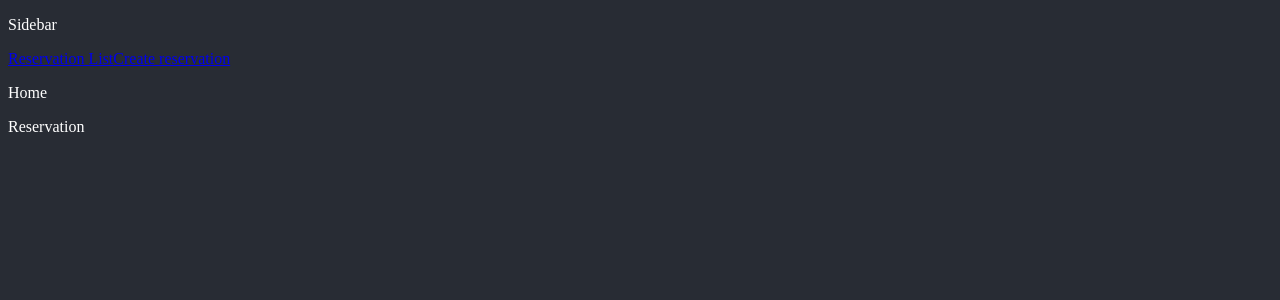
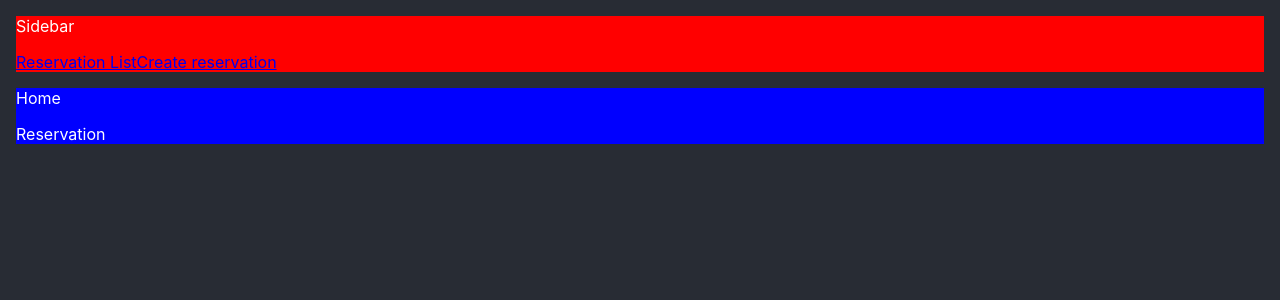
Before and after one commit to johanmeci/gym-reservation, a React (Vite) app: page / in a window 1280 px wide. Shown: the top 300 px of the page. Built offline with nearby package versions, Linux system fonts and the light colour scheme.

Commit message:
Update layout

```diff
--- a/index.html
+++ b/index.html
@@ -6,8 +6,7 @@
     <meta name="viewport" content="width=device-width, initial-scale=1.0" />
     <title>Gym Calendar App</title>
   </head>
-  <body>
-    <div id="root"></div>
+  <body id="root">
     <script type="module" src="/src/main.jsx"></script>
   </body>
 </html>
--- a/package.json
+++ b/package.json
@@ -10,7 +10,8 @@
   "dependencies": {
     "react": "^18.0.0",
     "react-dom": "^18.0.0",
-    "react-router-dom": "^6.3.0"
+    "react-router-dom": "^6.3.0",
+    "styled-components": "^5.3.5"
   },
   "devDependencies": {
     "@types/react": "^18.0.0",
--- a/src/App.css
+++ b/src/App.css
@@ -1,47 +1,11 @@
 body {
   background-color: #282c34;
   color: white;
+  padding: 0;
+  margin: 0;
+  font-family: -apple-system, BlinkMacSystemFont, 'Segoe UI', 'Roboto', 'Oxygen',
+    'Ubuntu', 'Cantarell', 'Fira Sans', 'Droid Sans', 'Helvetica Neue',
+    sans-serif;
+  -webkit-font-smoothing: antialiased;
+  -moz-osx-font-smoothing: grayscale;
 }
-
-.App {
-  text-align: center;
-}
-
-.App-logo {
-  height: 40vmin;
-  pointer-events: none;
-}
-
-@media (prefers-reduced-motion: no-preference) {
-  .App-logo {
-    animation: App-logo-spin infinite 20s linear;
-  }
-}
-
-.App-header {
-  background-color: #282c34;
-  min-height: 100vh;
-  display: flex;
-  flex-direction: column;
-  align-items: center;
-  justify-content: center;
-  font-size: calc(10px + 2vmin);
-  color: white;
-}
-
-.App-link {
-  color: #61dafb;
-}
-
-@keyframes App-logo-spin {
-  from {
-    transform: rotate(0deg);
-  }
-  to {
-    transform: rotate(360deg);
-  }
-}
-
-button {
-  font-size: calc(10px + 2vmin);
-}
--- a/src/App.jsx
+++ b/src/App.jsx
@@ -1,22 +1,24 @@
-import Sidebar from "./components/Sidebar";
 import Home from "./pages/Home";
-import CreateReservation from "./pages/CreateReservation";
+import CreateReservation from "./pages/create/CreateReservation";
 import Error404 from "./pages/Error404";
 import './App.css';
+
+import Sidebar from "./components/Sidebar";
+import { MainContainer } from "./styles/LayoutStyles";
 
 import { Routes, Route } from "react-router-dom";
 
 function App() {
 
   return (
-    <>
+    <MainContainer>
       <Sidebar />
       <Routes>
         <Route path="/" element={<Home />} />
         <Route path="/create" element={<CreateReservation />} />
         <Route path="/*" element={<Error404 />} />
       </Routes>
-    </>
+    </MainContainer>
   )
 }
 
--- a/src/components/Sidebar.jsx
+++ b/src/components/Sidebar.jsx
@@ -1,13 +1,16 @@
 import React from "react";
+
+import { Navbar } from "../styles/LayoutStyles";
+
 import { Link } from "react-router-dom";
 
 const Sidebar = () => {
   return (
-    <>
+    <Navbar>
       <p>Sidebar</p>
       <Link to="/">Reservation List</Link>
       <Link to="/create">Create reservation</Link>
-    </>
+    </Navbar>
   );
 }
 
--- a/src/index.css
+++ /dev/null
@@ -1,13 +0,0 @@
-body {
-  margin: 0;
-  font-family: -apple-system, BlinkMacSystemFont, 'Segoe UI', 'Roboto', 'Oxygen',
-    'Ubuntu', 'Cantarell', 'Fira Sans', 'Droid Sans', 'Helvetica Neue',
-    sans-serif;
-  -webkit-font-smoothing: antialiased;
-  -moz-osx-font-smoothing: grayscale;
-}
-
-code {
-  font-family: source-code-pro, Menlo, Monaco, Consolas, 'Courier New',
-    monospace;
-}
--- a/src/pages/Home.jsx
+++ b/src/pages/Home.jsx
@@ -1,12 +1,14 @@
 import React from "react";
 import Reservation from "../components/Reservation";
 
+import { Container } from "../styles/LayoutStyles";
+
 const Home = () => {
   return (
-    <>
+    <Container>
       <p>Home</p>
       <Reservation/>
-    </>
+    </Container>
   );
 }
 
--- a/src/pages/CreateReservation.jsx
+++ b/src/pages/create/CreateReservation.jsx
@@ -1,12 +1,14 @@
 import React from "react";
-import Calendar from "../components/Calendar";
+import Calendar from "../../components/Calendar";
+
+import { Container } from "../../styles/LayoutStyles";
 
 const CreateReservation = () => {
   return (
-    <>
+    <Container>
       <p>Form create reservation</p>
       <Calendar />
-    </>
+    </Container>
   );
 }
 
--- /dev/null
+++ b/src/styles/LayoutStyles.js
@@ -0,0 +1,13 @@
+import styled from "styled-components";
+
+export const MainContainer = styled.main`
+  margin: 1rem;
+`;
+
+export const Navbar = styled.nav`
+  background-color: red;
+`;
+
+export const Container = styled.div`
+  background-color: blue;
+`;
```
Also changed, not shown: 1 other file (tests, documents, lock files or other folders).
